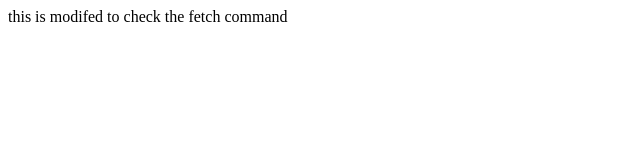
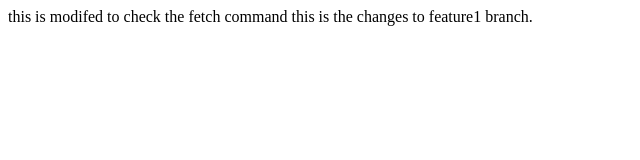
Before and after one commit to Adbhuthameesala/Test1, a plain HTML site: page Index3.html in a window 1280 px wide. Shown: the whole page, without its empty margins (0-640 px from the left). Drawn offline with Linux system fonts and the light colour scheme.

Commit message:
changes added to the feature branch

```diff
--- a/Index3.html
+++ b/Index3.html
@@ -1,3 +1,4 @@
 <html>
  <span> this is modifed to check the fetch command </span>
+ this is the changes to feature1 branch.
 </html>
```
